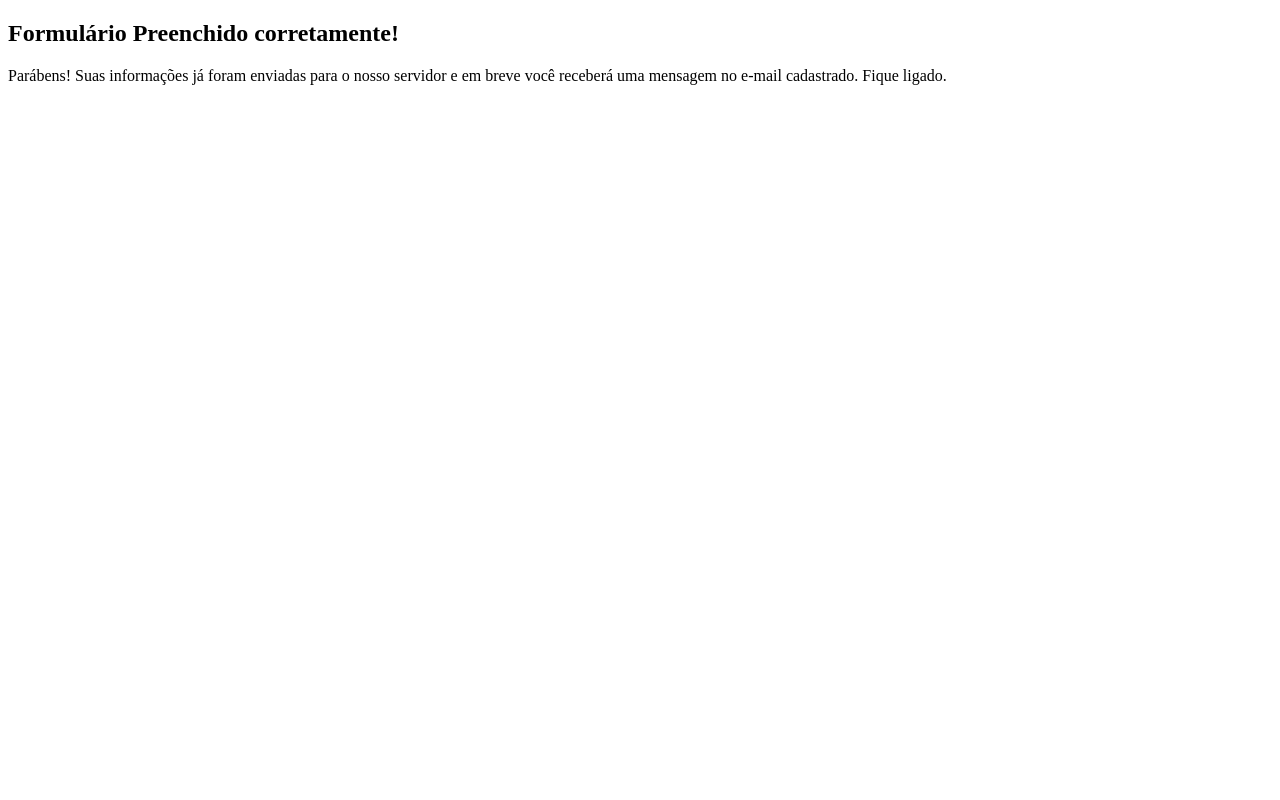
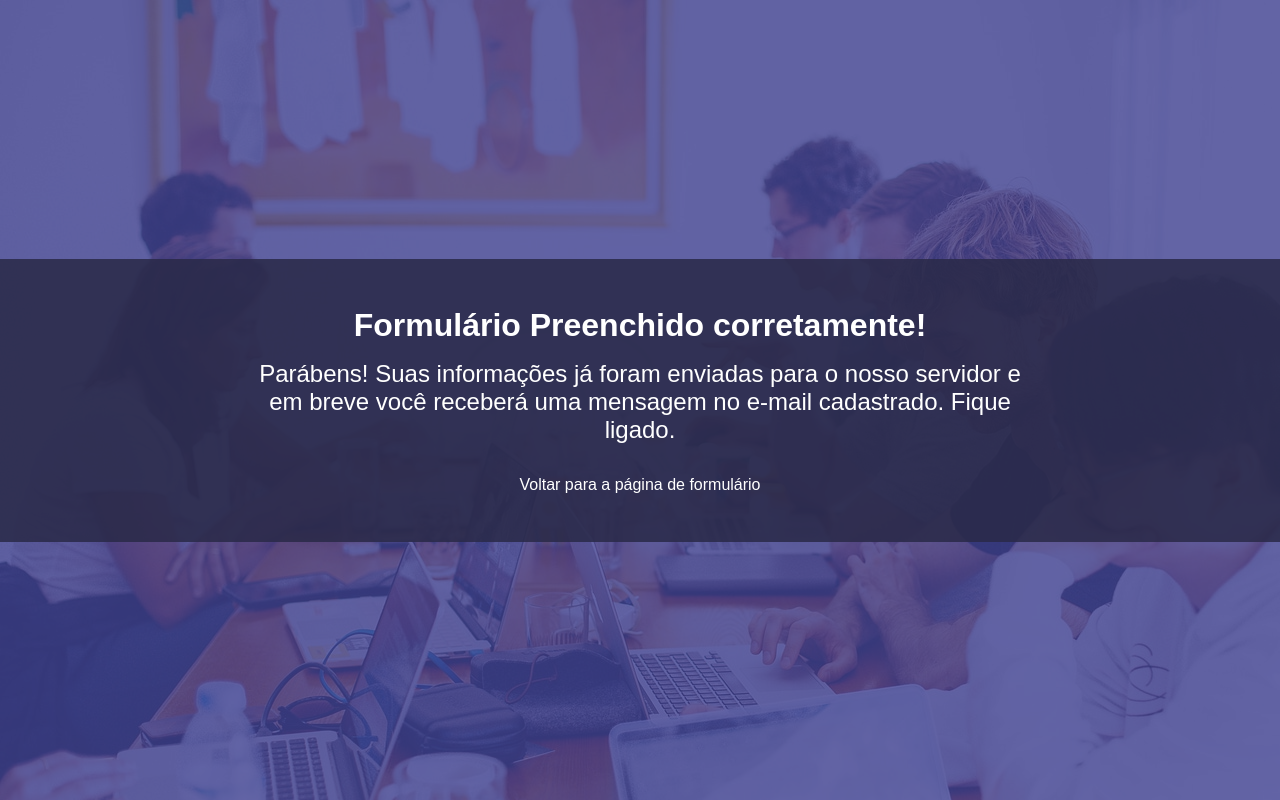
Before and after one commit to SamuelOliveiraa/Formulario-de-Pesquisa, a plain HTML site: page Assets/html/page2.html in a window 1280 px wide. Drawn offline with Linux system fonts and the light colour scheme.

Commit message:
projeto 100%

```diff
--- a/Assets/Styles/register.css
+++ b/Assets/Styles/register.css
@@ -41,4 +41,12 @@ body{
 .container .content p{
     font-size: 1.5rem;
     width: 60%;
+    margin-bottom: 2rem;
 }
+.container .content a{
+    text-decoration: none;
+    color: white;
+}
+.container .content a:hover{
+    color: #424392d0;
+}
--- a/Assets/html/page2.html
+++ b/Assets/html/page2.html
@@ -5,8 +5,11 @@
     <meta http-equiv="X-UA-Compatible" content="IE=edge">
     <meta name="viewport" content="width=device-width, initial-scale=1.0">
     <title>Formulário Concluído</title>
+    <!--FAVICON-->
+    <link rel="shortcut icon" href="/Assets/Images/Button-White-Large.ico" type="image/x-icon">
+
     <!--STYLE-->
-    <link rel="stylesheet" href="/Assets/Styles/cadastro.css">
+    <link rel="stylesheet" href="/Assets/Styles/register.css">
 </head>
 <body>
     <div class="container">
@@ -17,6 +20,8 @@
             <p>
                 Parábens! Suas informações já foram enviadas para o nosso servidor e em breve você receberá uma mensagem no e-mail cadastrado. Fique ligado.
             </p>
+
+            <a href="/index.html">Voltar para a página de formulário</a>
         </div>
     </div>
 </body>
```
Also changed, not shown: index.html (+3 -1 lines), Assets/Images/Button-Black.ico (added), Assets/Images/Button-White-Large.ico (added), Assets/Images/icon-codepen.ico (added).
